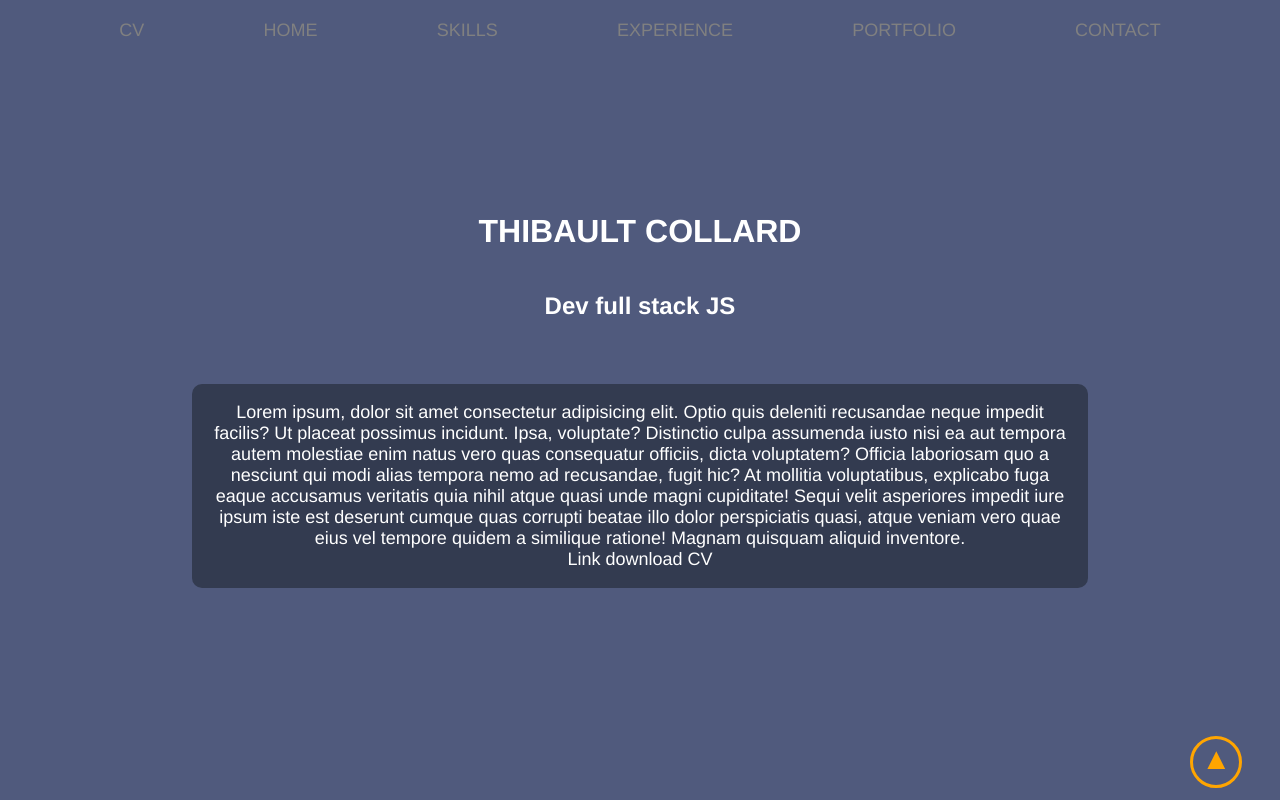
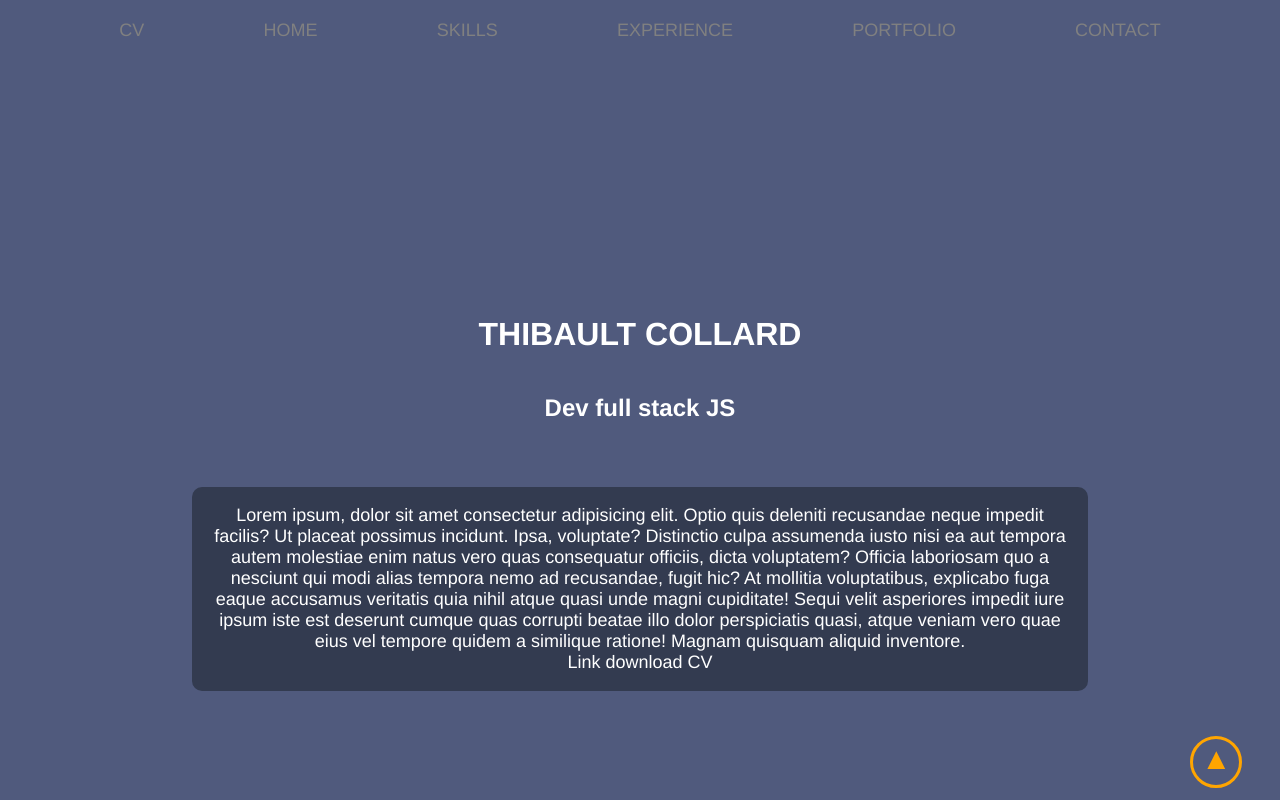
Before and after one commit to tcollard/website, a Vue app in the folder my-website/: page / in a window 1280 px wide. Shown: the top 800 px of the page. Built offline with nearby package versions, Linux system fonts and the light colour scheme.

Commit message:
fix: 🐛 (*) Fix auto scroll navbar over title

```diff
--- a/my-website/src/App.vue
+++ b/my-website/src/App.vue
@@ -85,6 +85,9 @@ body {
   background-color: rgb(80, 90, 125);
   top: 0;
   z-index: 100;
-  /* display: flex; */
+}
+
+#description, #skills, #experience, #portfolio, #contact{
+  padding-top: 8%;
 }
 </style>
--- a/my-website/src/components/ExperienceContainer.vue
+++ b/my-website/src/components/ExperienceContainer.vue
@@ -64,7 +64,7 @@ export default {
             }
 
             if (!this.state && elDot.offsetTop > viewport.top && elDot.offsetTop < viewport.bottom
-                    && elDot.offsetTop - viewport.top < window.innerHeight / 1.5) {
+                    && elDot.offsetTop - viewport.top < window.innerHeight / 1.4) {
 
                 elDot.classList.add('transitionDot');
                 elLine.classList.add('transitionLine');
--- a/my-website/src/components/ExperienceDetail.vue
+++ b/my-website/src/components/ExperienceDetail.vue
@@ -41,7 +41,7 @@ export default {
             }
 
             if (!this.state && el.offsetTop > viewport.top && el.offsetTop < viewport.bottom
-                    && el.offsetTop - viewport.top < window.innerHeight / 1.5) {
+                    && el.offsetTop - viewport.top < window.innerHeight / 1.4) {
                 this.state = !this.state;
                 // console.log('YOYO') /* eslint-disable-line */
                 el.style.opacity = 1;
```
Also changed, not shown: my-website/Todo.txt.
